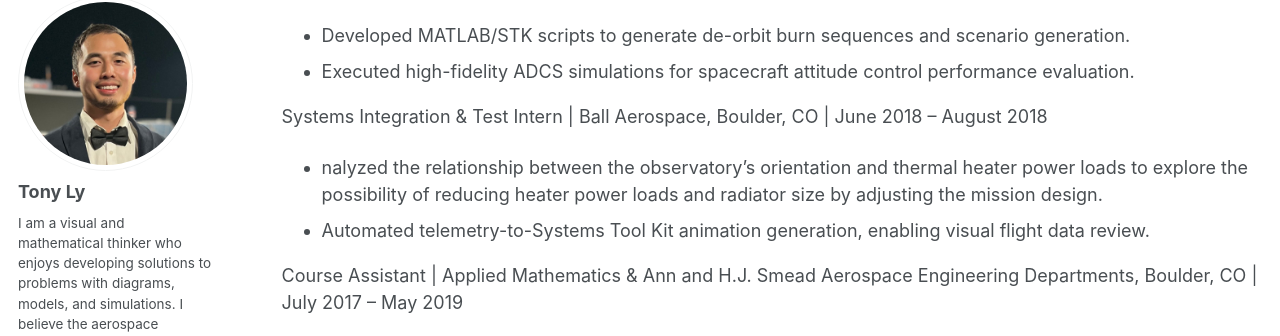
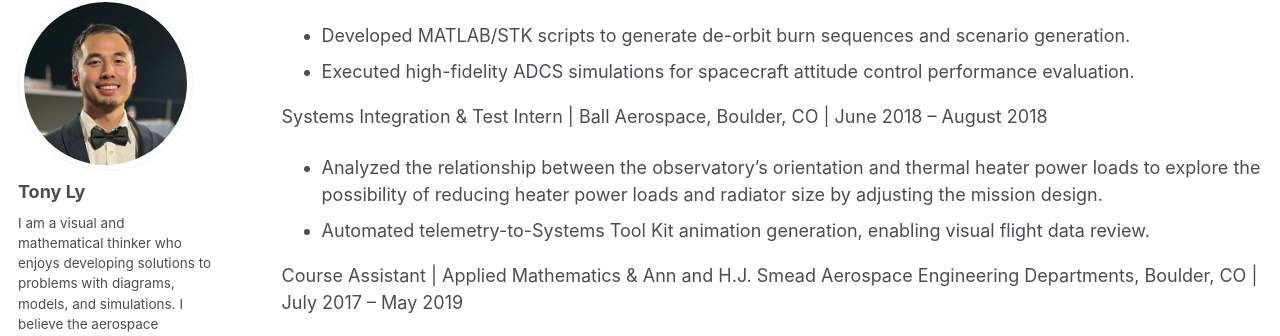
Before and after one commit to TonyDTiger/TonyDTiger.github.io, a Jekyll site: the page built from _pages/resume.md, in a window 1280 px wide and 900 px high, scrolled down 2293 px. Shown: the part 103-439 px from the top of the window. Built offline with Jekyll 4.4.1, drawn with Linux system fonts in a browser that asks for light colours; a script that is not in the unit is left out.

Commit message:
Fixing typo on resume page

```diff
--- a/_pages/resume.md
+++ b/_pages/resume.md
@@ -77,7 +77,7 @@ Technical Aide | Ball Aerospace, Boulder, CO | August 2018 – July 2019
 * Executed high-fidelity ADCS simulations for spacecraft attitude control performance evaluation.
 
 Systems Integration & Test Intern | Ball Aerospace, Boulder, CO | June 2018 – August 2018
-* nalyzed the relationship between the observatory's orientation and thermal heater power loads to explore the possibility of reducing heater power loads and radiator size by adjusting the mission design.
+* Analyzed the relationship between the observatory's orientation and thermal heater power loads to explore the possibility of reducing heater power loads and radiator size by adjusting the mission design.
 * Automated telemetry-to-Systems Tool Kit animation generation, enabling visual flight data review.
 
 Course Assistant | Applied Mathematics & Ann and H.J. Smead Aerospace Engineering Departments, Boulder, CO | July 2017 – May 2019
```
